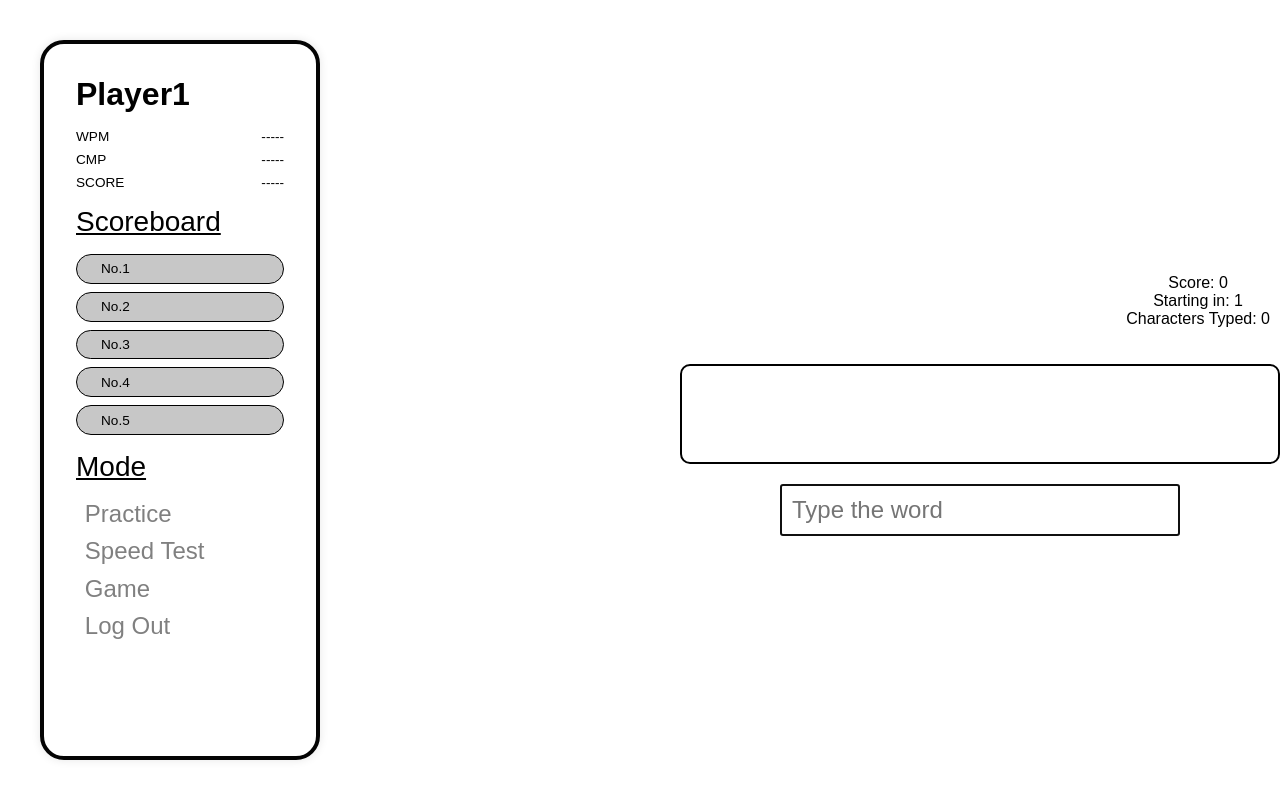
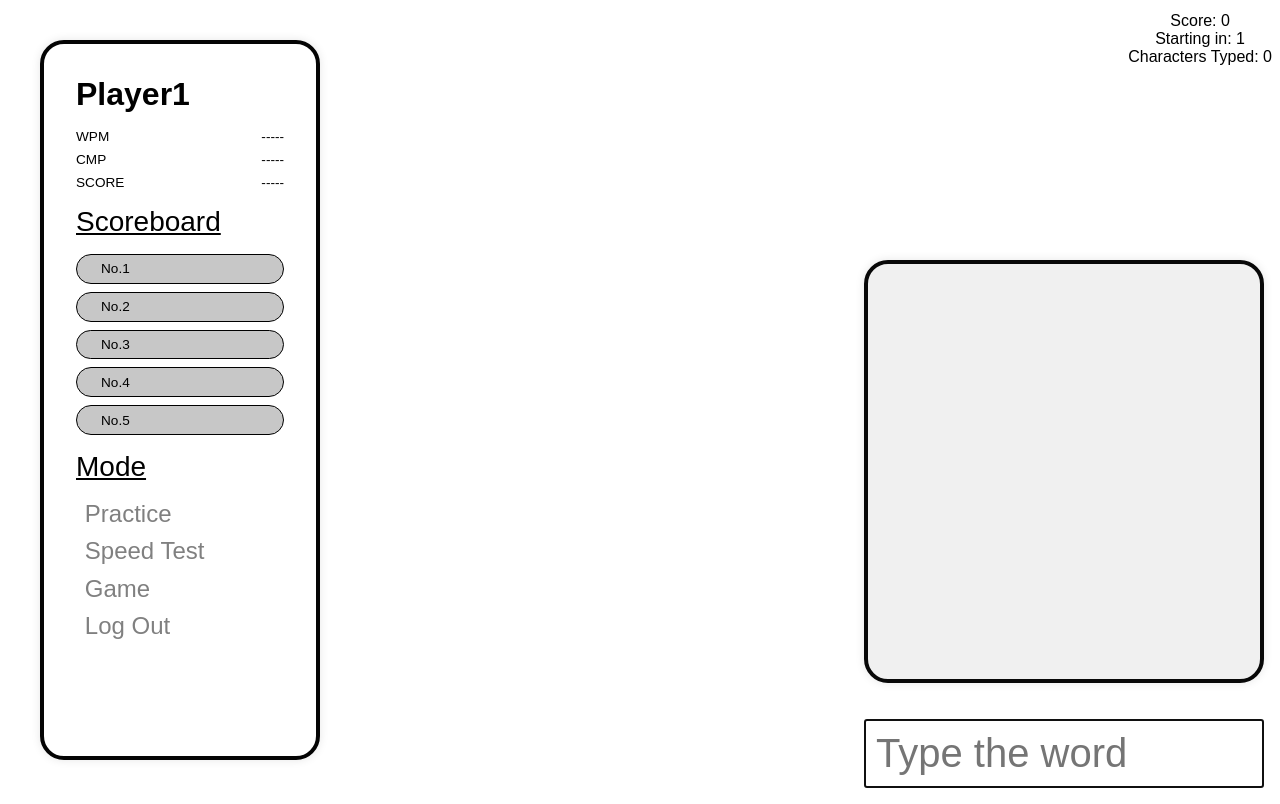
Before and after one commit to Piink7878/modtype, a plain HTML site: page speed.html in a window 1280 px wide. Both pictures are taken after a click on the button "Start MODspeed". Drawn offline with Linux system fonts and the light colour scheme; a web font is replaced by a local one.

Commit message:
fix speed

```diff
--- a/speed.html
+++ b/speed.html
@@ -46,7 +46,16 @@
     <!--END scoreboard section design-------------------->
 
   <div id="game">
-    <button id="start-btn">Start MODspeed</button>
+    <!-- เก่า -->
+    <!-- <button id="start-btn">Start MODspeed</button> -->
+
+    <!-- Modal for Start -->
+    <div id="start-modal" class="modal">
+      <button id="start-btn" class="modal-content">
+        <p>Start</p>
+        <p>MODspeed</p>
+      </button>
+    </div>
 
     <div id="score-time" class="hidden">
       <div id="score">Score: 0</div>
@@ -54,11 +63,15 @@
       <div id="character-count">Characters Typed: 0</div>
     </div>
 
-    <div id="word-container" class="hidden">
-      <span id="word"></span>
+    <div class="container">
+
+      <div id="word-container" class="hidden">
+        <span id="word"></span>
+      </div>
+
+      <input type="text" id="input" class="hidden" placeholder="Type the word" autocomplete="off">
+
     </div>
-
-    <input type="text" id="input" class="hidden" placeholder="Type the word" autocomplete="off">
 
   </div>
 
--- a/stylespeed.css
+++ b/stylespeed.css
@@ -27,36 +27,82 @@ body {
   position: relative;
 }
 
+.modal {
+  position: fixed; /* Fixed position to ensure it stays in place */
+  top: 50%; /* 50% from the top */
+  left: 50%; /* 50% from the left */
+  transform: translate(-50%, -50%); /* Adjust for exact center alignment */
+  width: 70%; /* Optional: to make the modal smaller */
+  max-width: 100vh; /* Optional: max width for large screens */
+  color: black; /* Text color */
+  padding: 20px;
+  border-radius: 10px; /* Optional: rounded corners */
+  z-index: 1000; /* Ensure it appears above other content */
+  text-align: center;
+  justify-content: center;
+  z-index: 1000;
+}
+
+
 #start-btn {
-  font-size: 24px;
-  padding: 30px 40px;
+
+  font-size: 7vh;
+  padding: 2vh 9vh;
   cursor: pointer;
   background-color: white;
   color: black;
   border: none;
-  border: 2px solid black; /* เพิ่มเส้นกรอบสีขาว */
-  border-radius: 10px;
+  border: 0.7vh solid black; /* เพิ่มเส้นกรอบสีขาว */
+  border-radius: 5vw;
 }
 
 #score-time {
   position: absolute;
-  top: 10px;
-  right: 10px;
+  top: 2vh;
+  right: 1vh;
 }
 
+.container {
+  margin-top: 1vh;
+  display: flex;
+  width: 100%;
+  flex-direction: column; /* Arrange children in a column */
+  justify-content: center;
+  align-items: center; /* Center children horizontally */
+  height: 100vh; /* Full viewport height */
+  box-sizing: border-box; /* Include padding and border in the element's total width and height */
+  padding: 1rem; /* Add some padding */
+  position: relative; /* Ensure the container is positioned relative for absolute positioning of falling words */
+  overflow: hidden; /* Hide overflowing content */
+}
+
+/* อันเก่า */
 #word-container {
-  width: 150vh; /* ปรับความกว้างของกรอบที่คำวิ่ง */
-  max-width: 600px; /* ความกว้างสูงสุด */
-  height: 100px;
-  margin-top: 100px;
-  font-size: 48px;
+  width: 200vh; /* ปรับความกว้างของกรอบที่คำวิ่ง */
+  max-width: 600vw; /* ความกว้างสูงสุด */
+  height: 15vh;
+  margin-top: 30vh;
+  font-size: 6vh;
   font-weight: bold;
   position: relative;
   white-space: nowrap;
   overflow: hidden;
-  border: 2px solid black; /* เพิ่มเส้นกรอบสีขาว */
-  border-radius: 10px; /* เพิ่มมุมโค้งให้กรอบ */
+  border: 0.7vh solid black; /* เพิ่มเส้นกรอบสีขาว */
+  border-radius: 4vh; /* เพิ่มมุมโค้งให้กรอบ */
 }
+
+#word-container {
+  background-color: #f0f0f0;
+  border: 0.5vh solid #080808;  /* border line color */
+  box-sizing: border-box;
+  box-shadow: 0 0 10px rgba(0, 0, 0, 0.1);
+  width: 100%;
+  height: 100%;
+  border-radius: 3vh;
+  margin-bottom: 1rem;
+  overflow: hidden; /* Hide overflowing content */
+}
+
 
 #word {
   position: absolute;
@@ -67,7 +113,7 @@ body {
 #input {
   margin-top: 20px;
   padding: 10px;
-  font-size: 24px;
+  font-size: 5vh;
   width: 50vh;
 }
 
```
